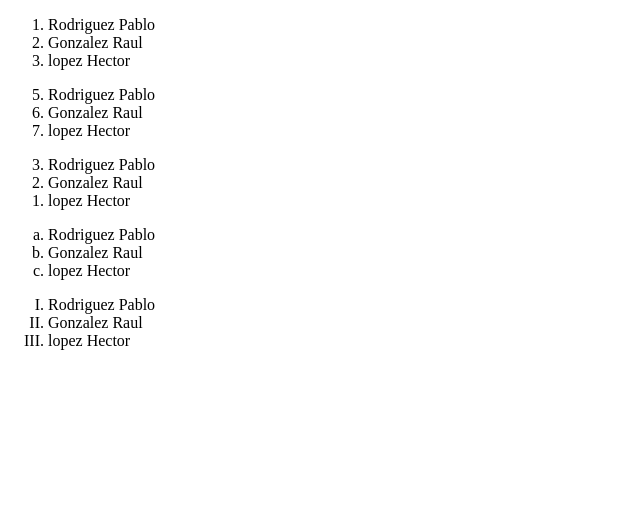
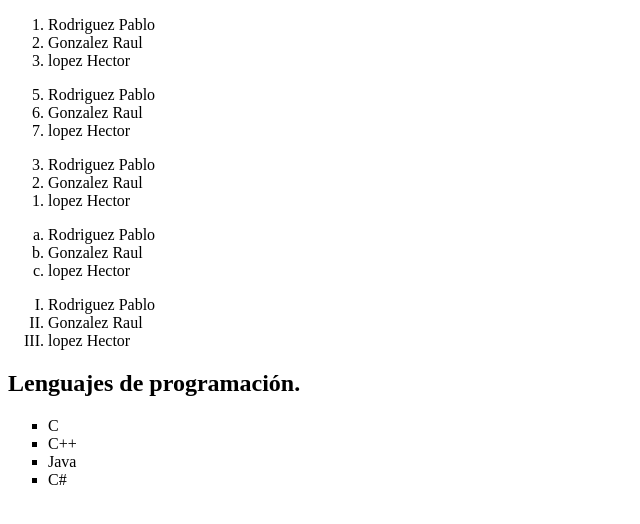
Before and after one commit to XaquinAlves/HTML, a plain HTML site: page proba2/probaListas.html in a window 1280 px wide. Shown: the whole page, without its empty margins (0-640 px from the left). Drawn offline with Linux system fonts and the light colour scheme.

Commit message:
Testing listas no ordenada

```diff
--- a/proba2/probaListas.html
+++ b/proba2/probaListas.html
@@ -1,10 +1,18 @@
 <!DOCTYPE html>
 <html lang="es">
+
 <head>
     <title>Listas</title>
     <meta charset="UTF-8">
+    <style type="text/css">
+        ul {
+            list-style-type: square;
+        }
+    </style>
 </head>
+
 <body>
+
     <ol>
         <li>Rodriguez Pablo</li>
         <li>Gonzalez Raul</li>
@@ -30,5 +38,13 @@
         <li>Gonzalez Raul</li>
         <li>lopez Hector</li>
     </ol>
+    <h2>Lenguajes de programación.</h2>
+    <ul>
+        <li>C</li>
+        <li>C++</li>
+        <li>Java</li>
+        <li>C#</li>
+    </ul>
 </body>
+
 </html>
```
Lines whose indentation alone changed are shown as unchanged.
